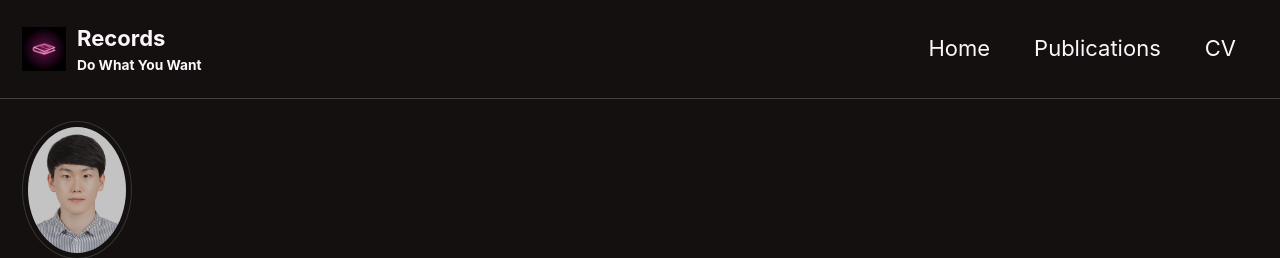
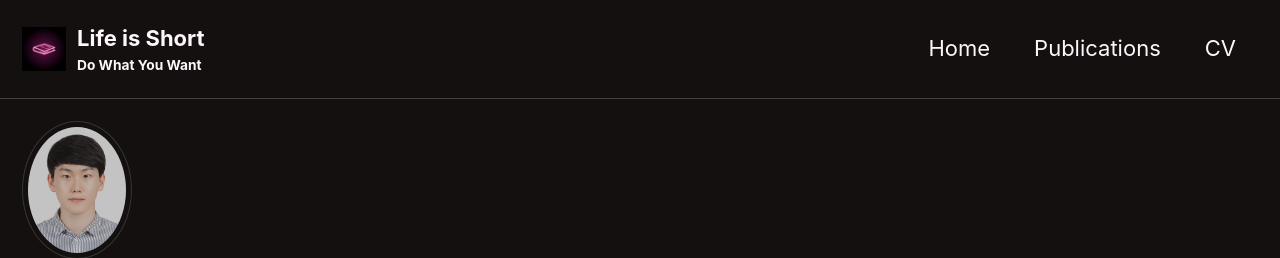
Before and after one commit to jungyg/jungyg.github.io, a Jekyll site: the page built from index.html, in a window 1280 px wide. Shown: the top 258 px of the page. Built offline with Jekyll 4.4.1, drawn with Linux system fonts in a browser that asks for light colours; cached includes are drawn as plain includes; the list of posts is cut into pages by our own code.

Commit message:
2022 update2

```diff
--- a/_config.yml
+++ b/_config.yml
@@ -20,7 +20,7 @@ baseurl                  : "/"
 repository               : "jungyg/jungyg.github.io"
 teaser                   : # path of fallback teaser image, e.g. "/assets/images/500x300.png"
 logo                     : "/assets/images/logo2.jpg" # path of logo image to display in the masthead, e.g. "/assets/images/88x88.png"
-masthead_title           : "Records" # overrides the website title displayed in the masthead, use " " for no title
+masthead_title           : "Life is Short" # overrides the website title displayed in the masthead, use " " for no title
 # breadcrumbs            : false # true, false (default)
 words_per_minute         : 200
 comments:
```
